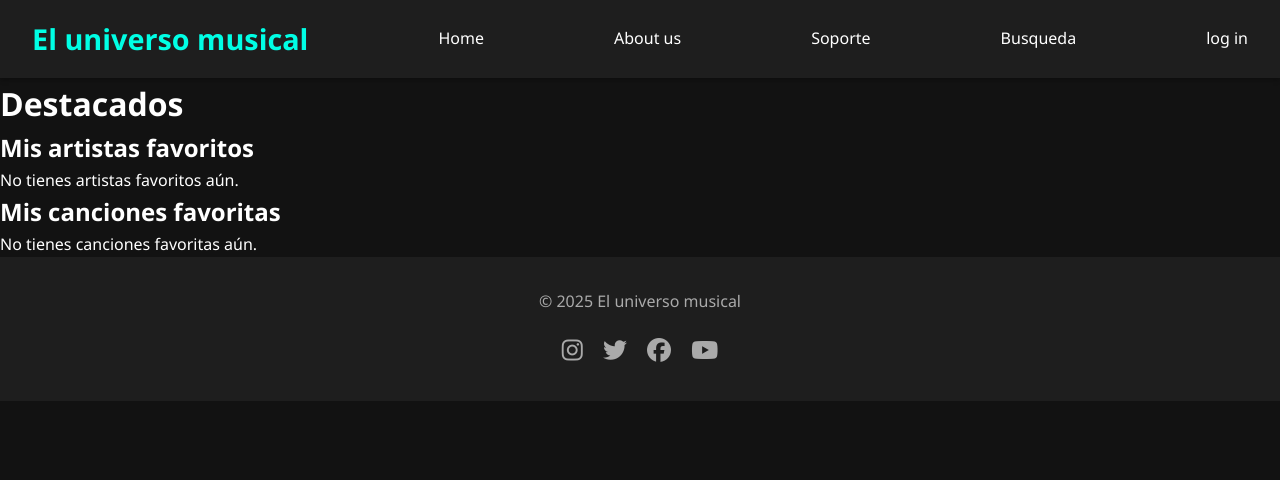
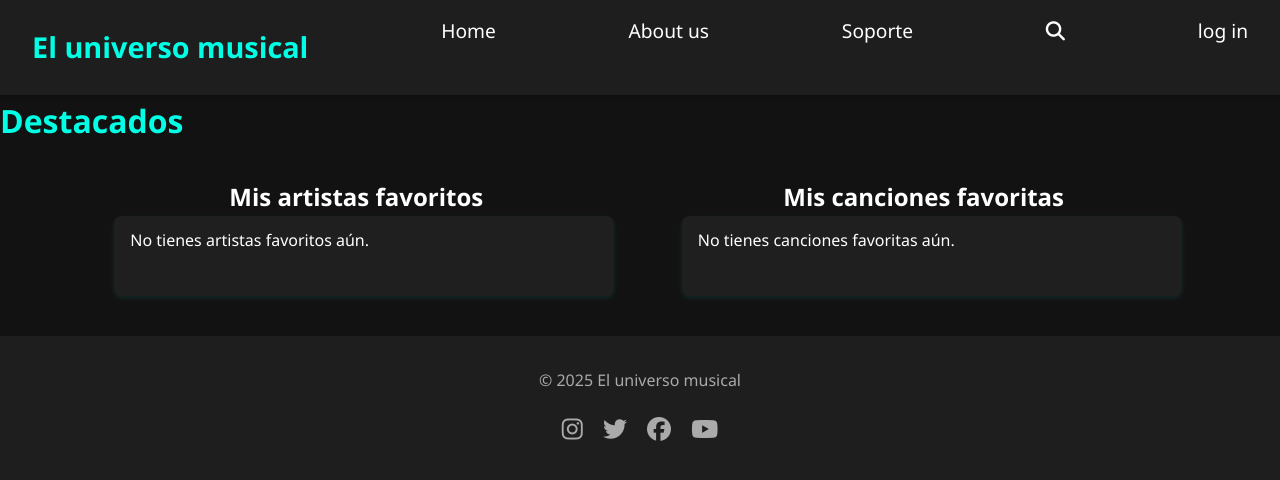
Before and after one commit to yenevielroberts/M8_el_mundo_musical, a plain HTML site: page listaFavoritos.html in a window 1280 px wide. Drawn offline with Linux system fonts and the light colour scheme.

Commit message:
Icono de busqueda, cambios en el nav

```diff
--- a/css/indexCss.css
+++ b/css/indexCss.css
@@ -32,15 +32,27 @@ nav h2 {
 }
 
 nav a {
+    display: flex;
+    width: 100px;
     color: #ffffff;
     text-decoration: none;
-    margin-left: 1.5rem;
+    margin-left: 1rem;
     font-weight: 500;
     transition: color 0.3s ease;
+    justify-content: center;
+    align-items: center;
 }
 
 nav a:hover {
     color: #00ffe5;
+}
+
+#enlancesNav{
+    width: 600px;
+    display: flex;
+    justify-content: right;
+    align-items: center;
+    margin: 20px;
 }
 
 /* Secciones principales */
--- a/css/listaFavoritos.css
+++ b/css/listaFavoritos.css
@@ -44,12 +44,82 @@ nav a:hover {
     color: #00ffe5;
 }
 
+/*main*/
+
+h1{
+    color: #00ffe5;
+    margin-bottom: 20px;
+}
 .fade-out {
     opacity: 0;
     transition: opacity 0.5s ease;
 }
 
+ul {
+    list-style: none;
+    padding-left: 1rem;
 
+}
+
+li {
+    width: 500px;
+    height: 80px;
+    background-color: #1f1f1f;
+    margin-bottom: 0.5rem;
+    padding: 0.75rem 1rem;
+    border-radius: 8px;
+    box-shadow: 0 2px 5px rgba(0, 255, 229, 0.1);
+}
+
+a{
+    font-size: 1.2rem;
+    margin-bottom: 2rem;
+    display: inline-block;
+    color: white;
+    font-weight: bold;
+    text-decoration: none;
+
+}
+
+button{
+    font-weight: bold;
+    width: 100px;
+    margin: 20px;
+    padding: 5px;
+    border-radius: 10px;
+    background-color: #00ffe5;
+    transition: color 0.3s ease;
+    border-color: #121212;
+    border-width: 3px;
+}
+
+button:hover{
+    background-color: red;
+}
+
+#favContainer{
+    display: flex;
+    justify-content: space-evenly;
+    align-items: flex-start;
+    flex-wrap: wrap;
+    margin: 2rem;
+}
+#favArtistas {
+    width: 40%;
+    display: flex;
+    flex-direction: column;
+    justify-content: left;
+    align-items: center;
+}
+
+
+#favCanciones {
+    width: 40%;
+    display: flex;
+    flex-direction: column;
+    justify-content:right;
+    align-items: center;
+}
 /*footer*/
 footer {
     background: #1e1e1e;
--- a/listaFavoritos.html
+++ b/listaFavoritos.html
@@ -15,13 +15,14 @@
             <a href="index.html">Home</a>
             <a href="sobreNosotros.html">About us</a>
             <a href="soporte.html">Soporte</a>
-            <a href="busqueda.html">Busqueda</a>
+            <a href="busqueda.html"><i class="fas fa-search"></i></a>
             <a href="log_in.html">log in</a>
         </nav>
     </header>
 
     <main>
         <h1>Destacados</h1>
+        <div id="favContainer">
             <div id="favArtistas">
                 <h2>Mis artistas favoritos</h2>
                 <ul id="listaFavArt"></ul>
@@ -30,6 +31,8 @@
                 <h2>Mis canciones favoritas</h2>
                 <ul id="listaFavCan"></ul>
             </div>
+        </div>
+
 
     </main>
     <footer>
@@ -62,7 +65,7 @@
                 // Si es un artista
                 if (key.startsWith("art_")) {
                     tieneArtistas = true;
-                    const nombre = key.replace("art_","")
+                    const nombre = key.replace("art_", "")
 
                     const li = document.createElement("li");
                     li.innerHTML = `
@@ -75,7 +78,7 @@
                 // Si es una canción
                 else if (key.startsWith("can_")) {
                     tieneCanciones = true;
-                    const nombre = key.replace("can_","")
+                    const nombre = key.replace("can_", "")
 
                     const li = document.createElement("li");
                     li.innerHTML = `
```
Also changed, not shown: busqueda.html (+4 -4 lines), css/pagBusqueda.css (+8 -1 lines), index.html (+11 -6 lines), perfil_usuario.html (+1 -1 lines), registro.html (+1 -1 lines), sobreNosotros.html (+1 -1 lines), soporte.html (+1 -1 lines). Lines whose indentation alone changed are shown as unchanged.
